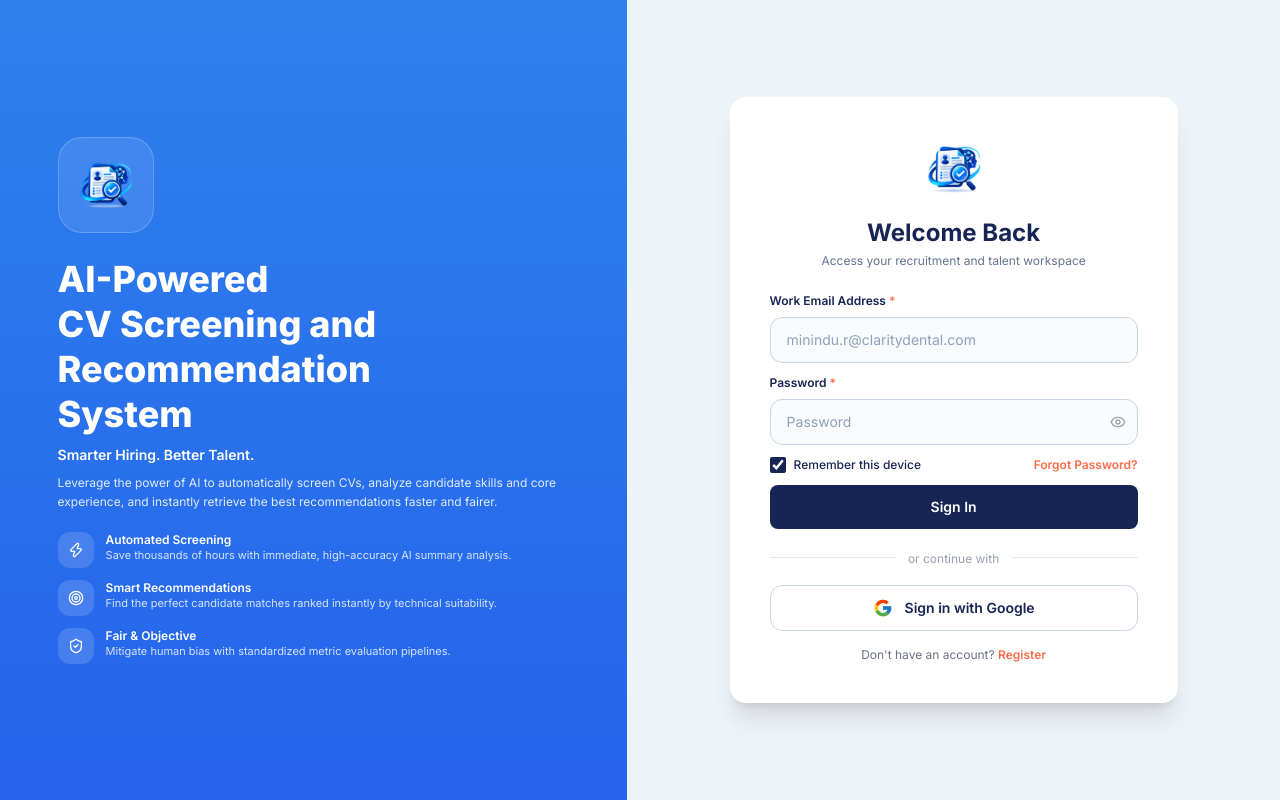
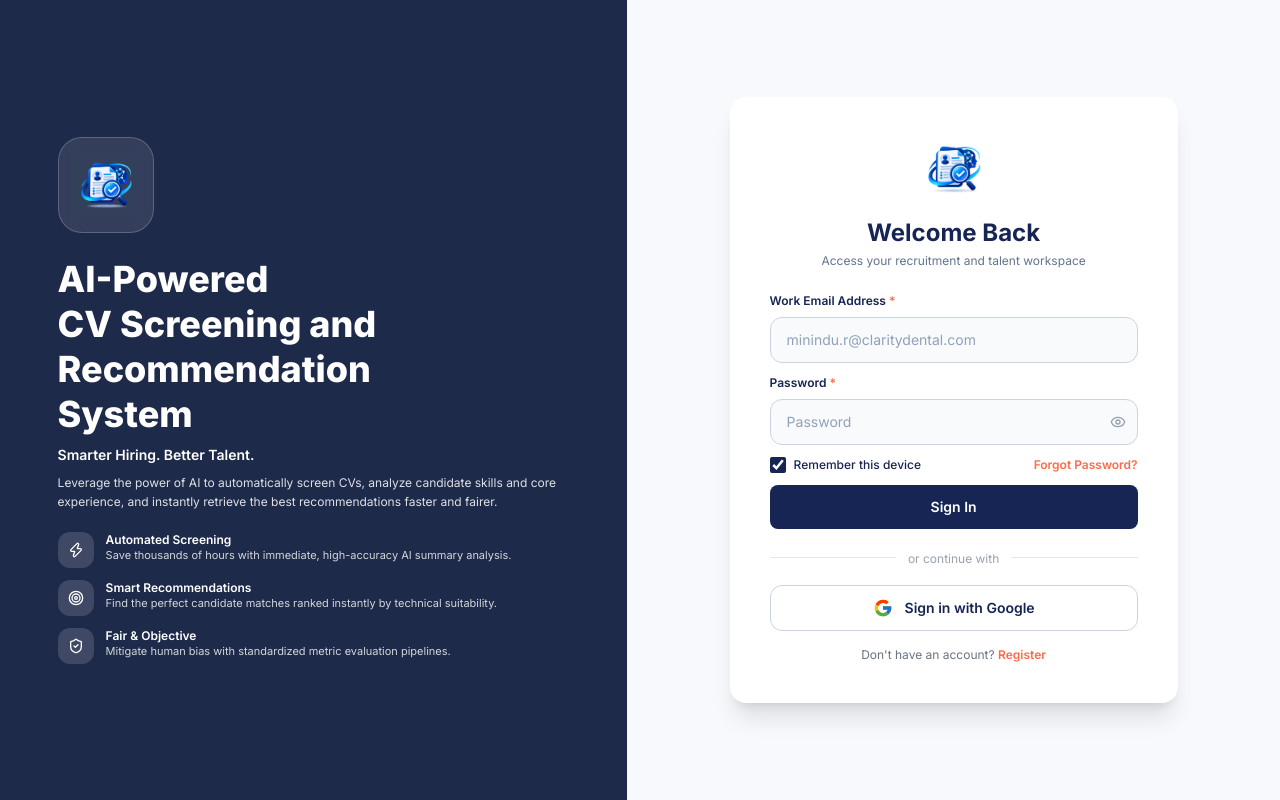
Before and after one commit to mininduRajapaksha/AI-CV-Screening-and-Recommendation, a React (Vite) app in the folder frontend/: page /login in a window 1280 px wide. Built offline with nearby package versions, Linux system fonts and the light colour scheme; no server answers.

Commit message:
change sidpanel color and bg color

```diff
--- a/frontend/src/components/auth/AuthLayout.jsx
+++ b/frontend/src/components/auth/AuthLayout.jsx
@@ -10,7 +10,7 @@ const features = [
 export default function AuthLayout({ children }) {
   return (
     <div className="min-h-screen flex">
-      <aside className="hidden lg:flex w-[49%] min-h-screen bg-gradient-to-b from-authblue to-authblue-dark px-12 py-12 flex-col justify-center text-white">
+      <aside className="hidden lg:flex w-[49%] min-h-screen bg-[#1E2A4A] px-12 py-12 flex-col justify-center text-white">
         <div className="max-w-lg mx-auto w-full">
           <div className="w-24 h-24 mb-6 rounded-3xl bg-white/10 backdrop-blur flex items-center justify-center border border-white/20 p-4">
             <img src={logo} alt="CVision AI" className="w-20 h-20 object-contain" />
@@ -44,7 +44,7 @@ export default function AuthLayout({ children }) {
         </div>
       </aside>
 
-      <main className="flex-1 min-h-screen bg-[#eef3f8] flex items-center justify-center p-6 lg:p-12">
+      <main className="flex-1 min-h-screen bg-[#F7F9FC] flex items-center justify-center p-6 lg:p-12">
         {children}
       </main>
     </div>
```
